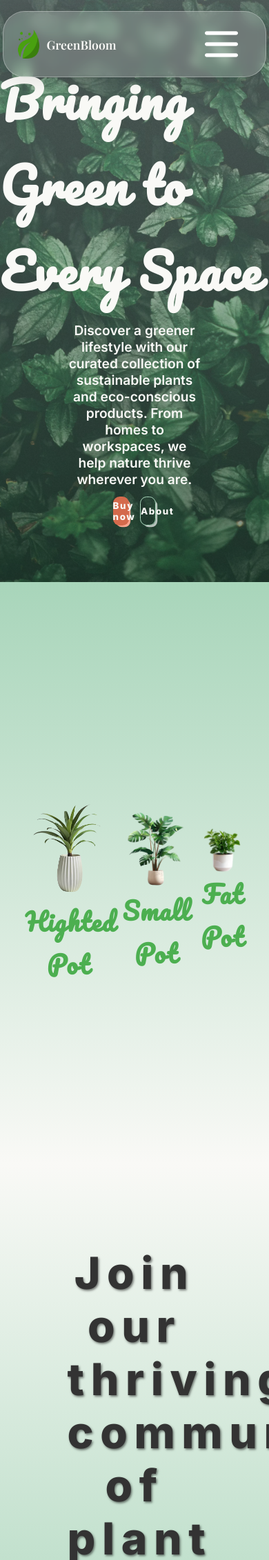
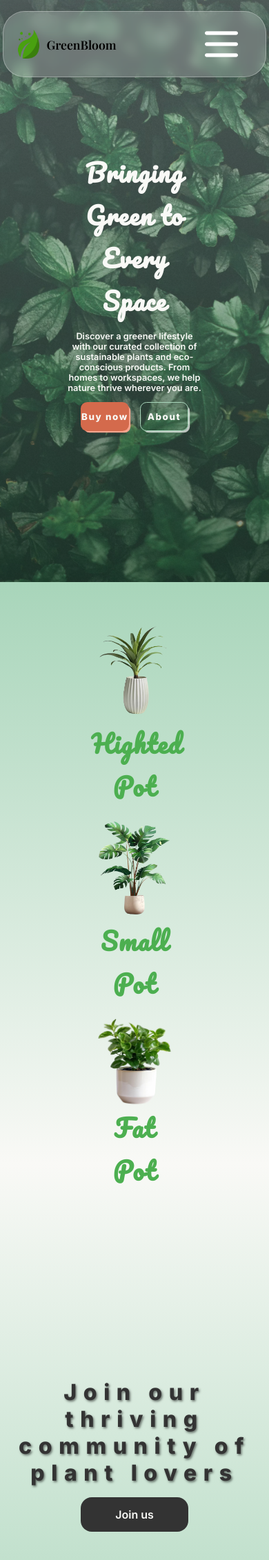
Before and after one commit to CodeLavkush/GreenBloom, a Django app: page / in a window 390 px wide. Shown: the top 2262 px of the page at 69% size. Run offline with Django 5.2, Linux system fonts and the light colour scheme; some web fonts are replaced.

Commit message:
responsive home page

```diff
--- a/GreenBloom/static/css/main/footer.css
+++ b/GreenBloom/static/css/main/footer.css
@@ -9,12 +9,20 @@ footer{
     color: var(--color-text);
     padding: 0 1rem;
 
+    @media (max-width: 1040px) {
+        flex-direction: column;
+    }
+
     .logo{
         display: flex;
         justify-content: center;
         align-items: center;
         width: 20%;
         height: 100%;
+
+        @media (max-width: 470px) {
+            width: 100%;
+        }
 
         img{
             width: 10%;
@@ -30,6 +38,14 @@ footer{
 
         list-style: none;
         flex-direction: column;
+
+        @media (max-width: 1040px) {
+            width: 40%;
+        }
+        @media (max-width: 470px) {
+            width: 100%;
+            gap: 1rem;
+        }
 
         li{
             width: 40%;
--- a/GreenBloom/static/css/main/home.css
+++ b/GreenBloom/static/css/main/home.css
@@ -26,9 +26,20 @@
         color: var(--color-text);
 
         h1{
+
             font-family: var(--font-accent);
             letter-spacing: .1rem;
-            font-size: 4.4rem
+            font-size: 4.4rem;
+
+            @media (max-width: 770px) {
+                max-width: 50%;
+                text-align: center;
+                align-content: center;
+            }
+
+            @media (max-width: 430px) {
+                font-size: 2.2rem;
+            }
         }
 
         p{
@@ -37,11 +48,26 @@
             font-weight: 600;
             font-size: 1.2rem;
             text-align: center;
+            @media (max-width: 430px) {
+                font-size: .8rem;
+            }
         }
 
         .btns{
             width: 12%;
             height: 5%;
+
+            @media (max-width: 1030px) {
+                width: 20%;
+            }
+
+            @media (max-width: 770px) {
+                width: 40%;
+            }
+
+            @media (max-width: 380px) {
+                width: 50%;
+            }
 
             display: flex;
             justify-content: center;
@@ -110,6 +136,8 @@
     justify-content: center;
     align-items: center;
 
+
+
     .product-card{
         width: 80%;
         height: 80%;
@@ -118,6 +146,10 @@
         justify-content: center;
         align-items: center;
         gap: 1rem;
+
+        @media (max-width: 770px) {
+            flex-direction: column;
+        }
 
         .pot{
             width: 40%;
@@ -160,11 +192,17 @@
         font-family: var(--font-text);
         font-size: 4rem;
         color: var(--color-background);
-        max-width: 50%;
+        width: 100%;
+        align-content: center;
         text-align: center;
         font-weight: 800;
         letter-spacing: .6rem;
         text-shadow: 0.1rem 0.1rem 0.2rem rgba(0, 0, 0, 0.5);
+
+        @media (max-width: 470px) {
+            font-size: 2rem;
+            max-width: 100%;
+        }
     }
 
     a{
@@ -182,6 +220,14 @@
         font-weight: 600;
         cursor: pointer;
 
+        @media (max-width: 770px) {
+            width: 40%;
+        }
+
+        @media (max-width: 1040px) {
+            width: 40%;
+        }
+
         &:hover{
             scale: .9;
         }
--- a/GreenBloom/static/css/main/navbar.css
+++ b/GreenBloom/static/css/main/navbar.css
@@ -12,7 +12,7 @@ nav{
     border: 0.0625rem solid rgba(255, 255, 255, 0.3);
     box-shadow: 0 0.25rem 1.875rem rgba(0, 0, 0, 0.1);
 
-    color: var(--color-text);
+    color: black;
     border-radius: 2rem;
 
     margin-top: 1rem;
@@ -53,7 +53,7 @@ nav{
             font-family: var(--font-heading);
             font-weight: 600;
             font-size: 1.1rem;
-
+            color: black;
         }
     }
 
@@ -140,7 +140,7 @@ nav{
                 letter-spacing: .1rem;
                 height: 30%;
                 text-decoration: none;
-                color: var(--color-text);
+                color: black;
 
                 font-family: var(--font-text);
                 font-weight: 600;
@@ -261,7 +261,7 @@ nav{
                 letter-spacing: .1rem;
                 height: 30%;
                 text-decoration: none;
-                color: var(--color-text);
+                color: black;
 
                 font-family: var(--font-text);
                 font-weight: 600;
```
